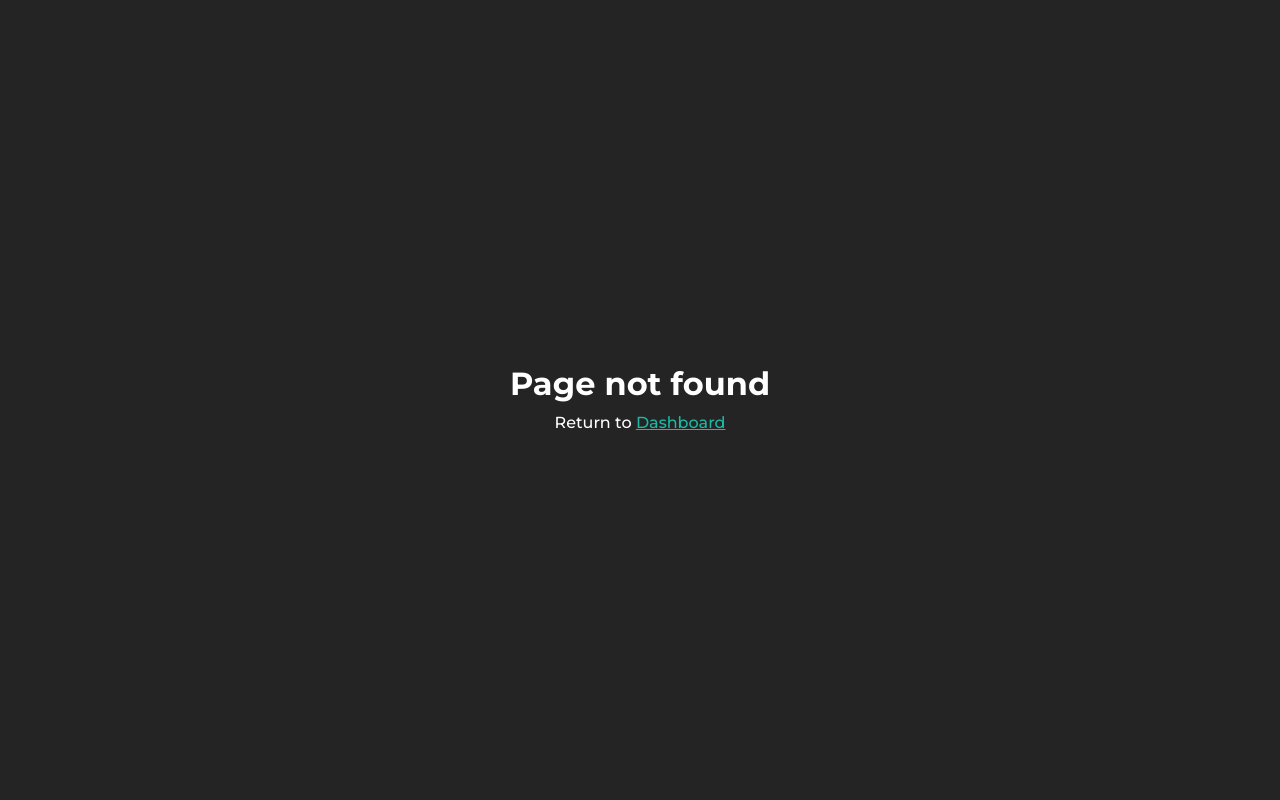
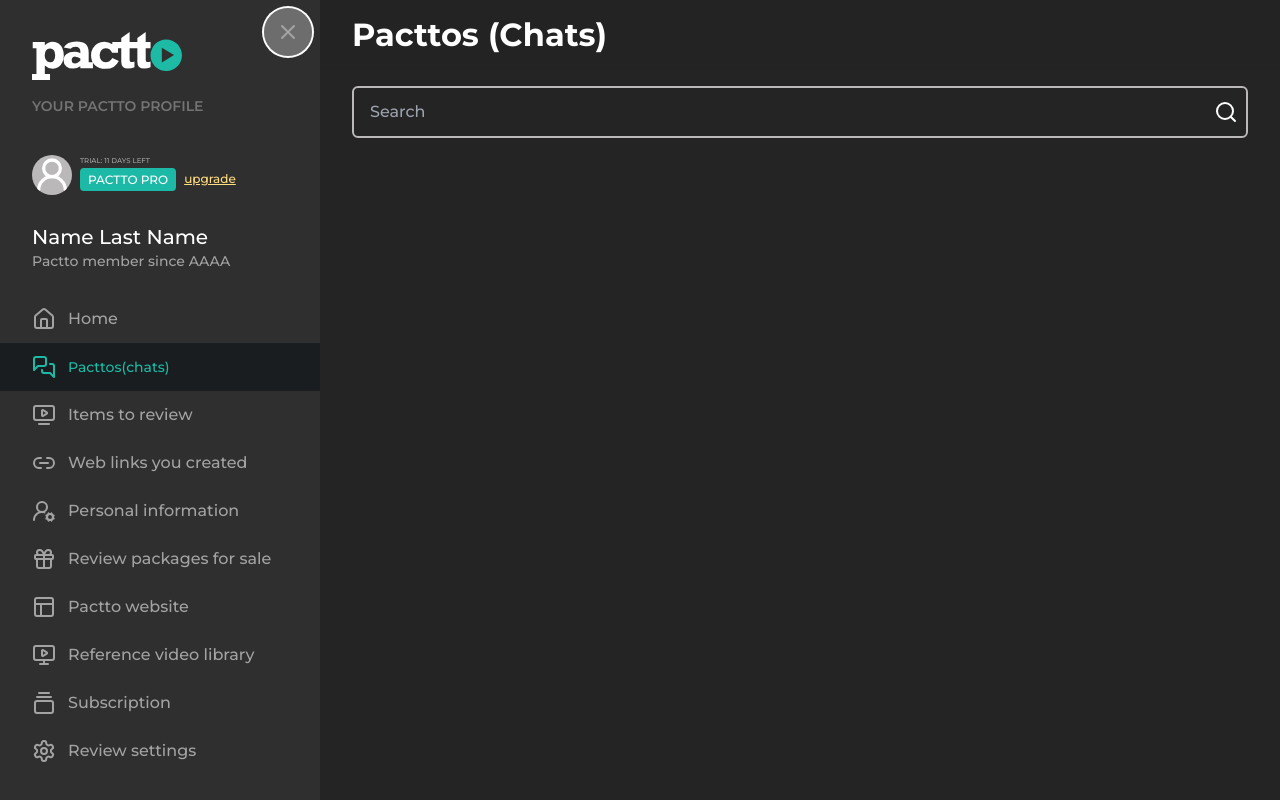
Before and after one commit to codi-Andre/pactto, a React (Vite) app: page /pacttos in a window 1280 px wide. Before the commit this address had no page. Built offline with nearby package versions, Linux system fonts and the light colour scheme.

Commit message:
feat: add pacttos page

```diff
--- /dev/null
+++ b/src/pages/pacttos/pacttos.tsx
@@ -0,0 +1,14 @@
+import { DashBoardHeader } from "@/components/dashboard-header/dashboard-header"
+import { Input } from "@/components/ui/Input"
+import { Search } from "lucide-react"
+
+export function Pacttos() {
+  return (
+    <section>
+      <DashBoardHeader title="Pacttos (Chats)" />
+      <div className="m-4 sm:mx-8">
+        <Input placeholder="Search" icon={<Search />} />
+      </div>
+    </section>
+  )
+}
--- a/src/routes.tsx
+++ b/src/routes.tsx
@@ -4,6 +4,7 @@
 import { ErrorPage } from "./pages/error-page"
 import { DashboardLayout } from "./layouts/dashboard-layout"
 import { Home } from "./pages/home/home"
+import { Pacttos } from "./pages/pacttos/pacttos"
 
 export const router = createBrowserRouter([
   {
@@ -19,6 +20,10 @@
             path: "/",
             element: <Home />,
           },
+          {
+            path: "/pacttos",
+            element: <Pacttos />,
+          },
         ],
       },
     ],
```
